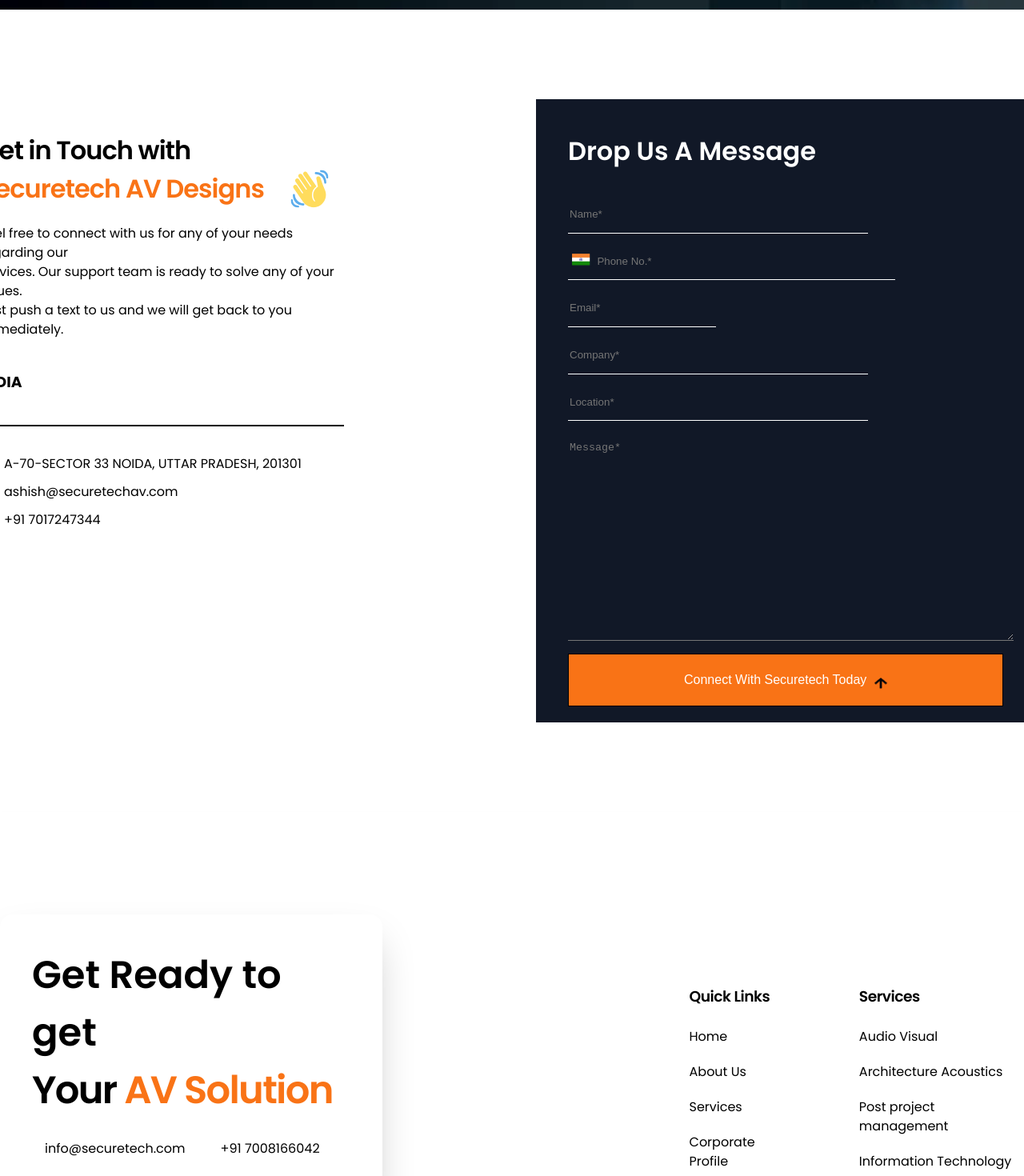
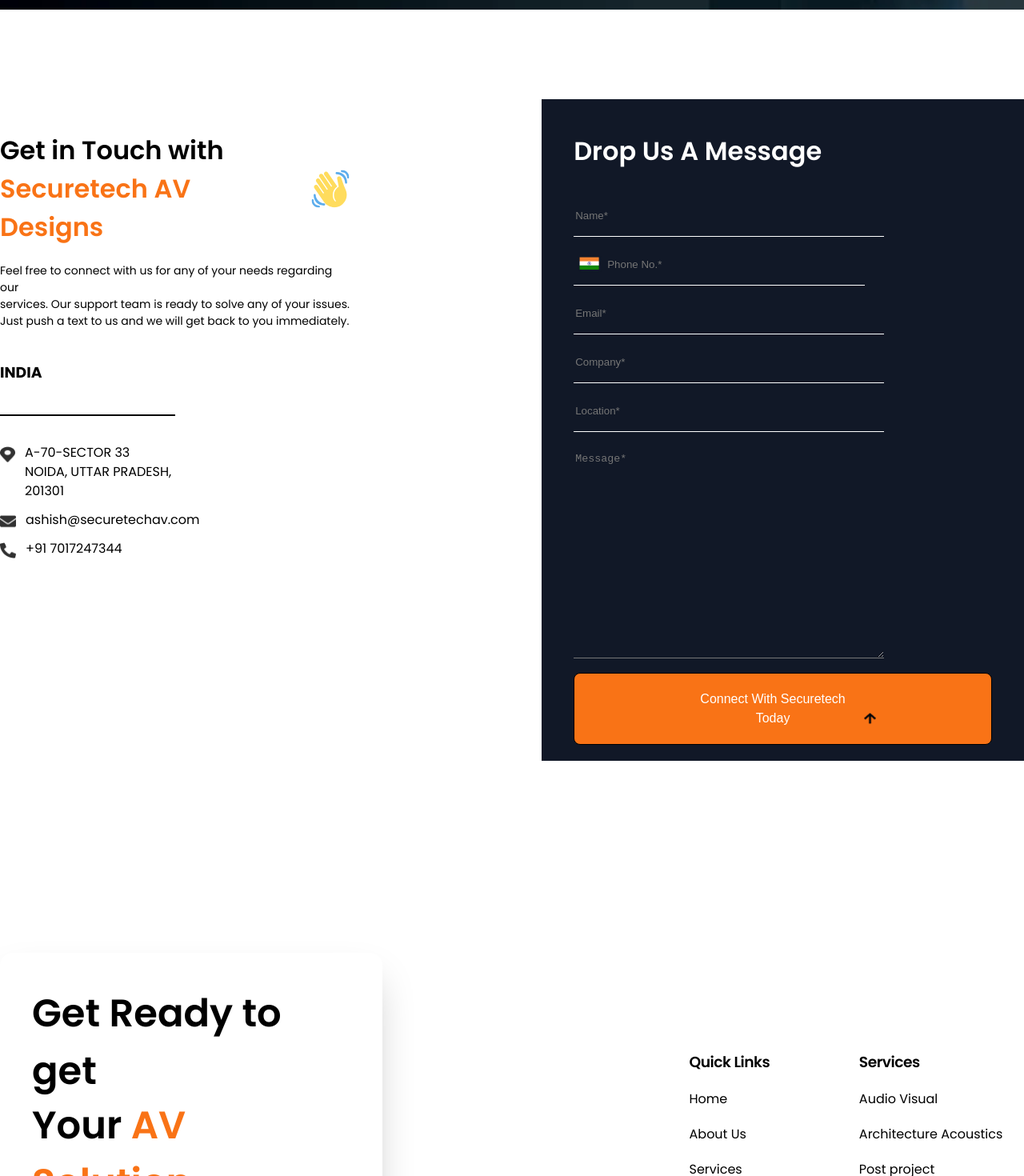
Before and after one commit to AshishBhardwaj01/securetech, a React (Vite) app: page /Contactus in a window 1280 px wide. Shown: the part 460-1930 px from the top of the page at 80% size. Built offline with nearby package versions, Linux system fonts and the light colour scheme; a web font is replaced by a local one.

Commit message:
"Updated CSS classes and styles for various components, including Contactbg, Contactsolution, Head, Solutionhead, Contactform, exploresolution, IndustrySolutions, review, solutions, and solutionvenue."

```diff
--- a/src/components/Contactbg.jsx
+++ b/src/components/Contactbg.jsx
@@ -4,7 +4,7 @@
 const Contactbg = ({ className = "" }) => {
   return (
     <div
-      className={`flex items-center justify-center max-w-full h-96 bg-no-repeat bg-center bg-cover  ${className}`}
+      className={`flex items-center justify-center max-w-full h-96 lg:h-28 bg-no-repeat bg-center bg-cover  ${className}`}
       style={{ backgroundImage: "url('contactbg.webp')" }}
     >
       <div className="flex items-center justify-center">
--- a/src/components/Contactsolution.jsx
+++ b/src/components/Contactsolution.jsx
@@ -5,31 +5,31 @@
 const Contactsolution = ({ className = "" }) => {
   return (
     <div
-      className={`flex flex-row gap-x-96 py-32 h-auto w-full items-center justify-center shadow-[0px_4px_4px_rgba(0,_0,_0,_0.25)] text-lg text-black font-poppins ${className}`}
+      className={`flex flex-row lg:flex-col gap-x-96 lg:gap-10 py-32 lg:py-20 h-auto w-full items-center justify-center shadow-[0px_4px_4px_rgba(0,_0,_0,_0.25)] text-lg text-black font-poppins ${className}`}
     >
-      <div className=" flex flex-col items-start mb-11 px-10 py-10 rounded-2xl shadow-2xl ">
-        <h1 className="m-0 tracking-normal font-semibold text-shadow-md">
+      <div className=" flex flex-col lg:bg-slate-300 items-start lg:items-center lg:max-w-full mb-11 px-10 lg:px-5 py-10 lg:py-20 rounded-2xl shadow-2xl ">
+        <h1 className="m-0 tracking-normal lg:text-5xl-2 font-semibold text-shadow-md">
           Get Ready to get
         </h1>
-        <h1 className="m-0 tracking-[-1.7px] font-semibold mt-[-0.7px] text-shadow-md">
-          <span>Your </span>
-          <span className="text-orange-500">AV Solution</span>
+        <h1 className="m-0 tracking-normal font-semibold -mt-1 text-shadow-md">
+          <span className="lg:text-5xl-2">Your </span>
+          <span className="text-orange-500 lg:text-5xl-2">AV Solution</span>
         </h1>
         <div className="relative flex flex-row  items-center gap-3">
           <div className="p-4 border border-gray-500 rounded">
-            <span className="text-base leading-[27px]">
+            <span className="text-base leading-normal">
               info@securetech.com
             </span>
           </div>
           <div className="p-4 border border-gray-500 rounded">
-            <span className="text-base leading-[27px]">+91 7008166042</span>
+            <span className="text-base leading-normal">+91 7008166042</span>
           </div>
         </div>
       </div>
-      <div className="border-gray-1500 flex flex-col items-start justify-start  gap-6 text-base">
-        <div className="flex flex-row gap-20  text-base">
+      <div className="border-gray-1500 flex flex-col items-start justify-start lg:items-center lg:justify-center gap-6 lg:gap-0 text-base">
+        <div className="flex flex-row gap-20 lg:gap-5 lg:text-sm  text-base">
           <div className="flex flex-col gap-5">
-            <h3 className="m-0 tracking-[-0.5px] leading-[36px] font-semibold">
+            <h3 className="m-0 tracking-[-0.5px] leading-normal font-semibold">
               Quick Links
             </h3>
             <Link
@@ -58,7 +58,7 @@
             </Link>
           </div>
           <div className="flex flex-col gap-5">
-            <h3 className="m-0 tracking-[-0.5px] leading-[36px] font-semibold">
+            <h3 className="m-0 tracking-[-0.5px] leading-normal font-semibold">
               Services
             </h3>
             <Link
--- a/src/components/Head.jsx
+++ b/src/components/Head.jsx
@@ -11,7 +11,7 @@
       className={`p-12 items-center justify-center lg:overflow-hidden bg-gradient-to-r from-orangered-200 to-orange-600 ${className}`}
     >
       <div className="flex flex-col items-center justify-center">
-        <h1 className="text-white font-poppins text-4xl font-bold mb-6">
+        <h1 className="text-white lg:text-center font-poppins text-4xl font-bold mb-6">
           About SecureTech AV
         </h1>
         <p className="text-white text-lg lg:text-sm lg:px-4 font-poppins flex flex-col px-20 mb-8">
--- a/src/components/contactform.jsx
+++ b/src/components/contactform.jsx
@@ -3,21 +3,21 @@
 
 const ContactForm = ({ className = "" }) => {
   return (
-    <div class="flex flex-row lg:flex-col py-28 items-start justify-center gap-60 text-left text-base text-black font-poppins">
+    <div class="flex flex-row lg:flex-col py-28 lg:py-14 items-start lg:items-center justify-center gap-60 text-left text-base text-black font-poppins">
       <div class="flex flex-col items-center justify-center max-w-full">
-        <div class="flex flex-col items-start justify-start gap-[20.2px] max-w-full">
-          <div class="flex flex-col items-start justify-start gap-[0.3px] text-29xl">
-            <h1 class="m-0 mt-10 tracking-[-0.96px] leading-normal font-semibold">
+        <div class="flex flex-col items-start lg:px-4 justify-start gap-5 max-w-full">
+          <div class="flex flex-col items-start justify-start text-29xl">
+            <h1 class="m-0 mt-10 tracking-normal leading-normal font-semibold">
               Get in Touch with
             </h1>
-            <div class="flex flex-row items-start justify-start gap-[33px] text-orange-500">
-              <h1 class="m-0 tracking-[-0.96px] leading-normal font-semibold">
+            <div class="flex flex-row items-start justify-start gap-8 lg:gap-4 text-orange-500">
+              <h1 class="m-0 tracking-normal leading-normal font-semibold">
                 Securetech AV Designs
               </h1>
               <img class="h-12 w-12 " loading="lazy" alt="" src="/hand1.svg" />
             </div>
           </div>
-          <div class="flex flex-col items-start justify-start text-darkslategray-400">
+          <div class="flex flex-col items-start text-sm justify-start text-darkslategray-400">
             <p class="m-0 leading-normal">
               Feel free to connect with us for any of your needs regarding our
             </p>
@@ -29,20 +29,20 @@
             </p>
           </div>
           <h3 classname="text-gray-300">INDIA</h3>
-          <div class="w-[455px] flex flex-row items-start justify-start pb-[14.8px] border-t-[2px] border-solid border-darkslategray-500"></div>
-          <div class="w-[455px] flex flex-col items-start justify-start gap-[10.9px] text-darkslategray-500">
-            <div class="flex flex-row items-start justify-start gap-[10px]">
+          <div class="w-1/2 flex flex-row items-start justify-start pb-3.5 border-t-2 border-solid border-darkslategray-500"></div>
+          <div class="w-1/2 flex flex-col items-start justify-start gap-3 text-darkslategray-500">
+            <div class="flex flex-row items-start justify-start gap-3">
               <img
                 class="h-5 w-5 mt-1"
                 loading="lazy"
                 alt=""
                 src="/locator.png"
               />
-              <div class="leading-normal">
+              <div class="leading-normal lg:w-80">
                 A-70-SECTOR 33 NOIDA, UTTAR PRADESH, 201301
               </div>
             </div>
-            <div class="flex flex-row items-start justify-start gap-[10px]">
+            <div class="flex flex-row items-start justify-start gap-3">
               <img
                 class="h-5 w-5 mt-1"
                 loading="lazy"
@@ -53,7 +53,7 @@
                 ashish@securetechav.com
               </div>
             </div>
-            <div class="flex flex-row items-start justify-start gap-[10px]">
+            <div class="flex flex-row items-start justify-start gap-3">
               <img
                 class="h-5 w-5 mt-1"
                 loading="lazy"
@@ -65,67 +65,67 @@
           </div>
         </div>
       </div>
-      <div class="flex bg-gray-900  flex-col items-start justify-center py-5 px-10 gap-2 text-white">
+      <div class="flex bg-gray-900 lg:max-w-full  flex-col lg:rounded-lg items-start justify-center py-5 lg:pb-5 px-10 lg:pr-5 lg:pl-5 gap-2.5 lg:gap-0 text-white">
         <h1 className="font-poppins font-semibold items-start">
           Drop Us A Message
         </h1>
-        <div class="w-[555px] flex flex-col items-start justify-start pb-2 gap-[26px]">
-          <div class="flex flex-col items-start justify-start gap-[10px]">
-            <div class="bg-gray-900 flex flex-row items-start justify-start pt-[12.3px] pb-[11px] border-b-[1px] border-solid border-slategray">
+        <div class="w-1/2 flex flex-col items-start justify-start pb-2 gap-6">
+          <div class="flex flex-col items-start justify-start gap-2.5">
+            <div class=" flex flex-row items-start justify-start pt-3 pb-3 border-b-[1px] border-solid border-slategray">
               <input
-                class="w-[371px] bg-[transparent] h-[22.4px] text-white"
+                class="w-96 lg:w-60 bg-[transparent] h-6 text-white"
                 placeholder="Name*"
                 type="text"
               />
             </div>
-            <div class="bg-gray-900 flex flex-row items-start justify-start pt-[12.3px] pb-[11px] border-b-[1px] border-solid border-slategray">
+            <div class="  flex flex-row items-start justify-start pt-3 pb-3 border-b-[1px] border-solid border-slategray">
               <img
-                class="w-[34.4px] h-[22px] object-contain"
+                class="w-10 h-6 object-contain"
                 loading="lazy"
                 alt=""
                 src="/flag.png"
               />
               <input
-                class="w-[371px] bg-[transparent] h-[22.4px] text-white"
+                class="w-80 lg:w-60 bg-[transparent] h-6 text-white"
                 placeholder="Phone No.*"
                 type="text"
               />
             </div>
-            <div class="bg-gray-900 flex flex-row items-start justify-start pt-[12.3px] pb-[11px] border-b-[1px] border-solid border-slategray">
+            <div class=" flex flex-row items-start justify-start pt-3 pb-3 border-b-[1px] border-solid border-slategray">
               <input
-                class="w-[180.5px] bg-[transparent] h-[22.4px] text-white"
+                class="w-96 lg:w-60 bg-[transparent] h-6 text-white"
                 placeholder="Email*"
                 type="text"
               />
             </div>
-            <div class="bg-gray-900 flex flex-row items-start justify-start pt-[12.3px] pb-[11px] border-b-[1px] border-solid border-slategray">
+            <div class=" flex flex-row items-start justify-start pt-3 pb-3 border-b-[1px] border-solid border-slategray">
               <input
-                class="w-[371px] bg-[transparent] h-[22.4px] text-white"
+                class="w-96 lg:w-60 bg-[transparent] h-6 text-white"
                 placeholder="Company*"
                 type="text"
               />
             </div>
-            <div class="bg-gray-900 flex flex-row items-start justify-start pt-[12.3px] pb-[11px] border-b-[1px] border-solid border-slategray">
+            <div class=" flex flex-row items-start justify-start pt-3 pb-3 border-b-[1px] border-solid border-slategray">
               <input
-                class="w-[371px] bg-[transparent] h-[22.4px] text-white"
+                class="w-96 lg:w-60 bg-[transparent] h-6 text-white"
                 placeholder="Location*"
                 type="text"
               />
             </div>
             <textarea
-              class="bg-gray-900 h-[232px] w-[553px] text-white border-b-[1px] py-4 border-solid border-slategray"
+              class="bg-transparent h-60 w-96 lg:w-60 text-white border-b-[1px] py-4 border-solid border-slategray"
               placeholder="Message*"
               rows="10"
-              cols="28"
+              cols="28 lg:18"
             ></textarea>
           </div>
         </div>
         <div class="flex flex-row items-center justify-center">
-          <button class="cursor-pointer bg-orange-500 px-36 py-5 bg-chocolate-100 flex flex-row items-end justify-start gap-[9.4px] border-[1px] border-solid border-aquamarine ">
-            <div class="text-base leading-normal capitalize font-normal text-white">
+          <button class="cursor-pointer bg-orange-500 hover:bg-slate-200 hover:text-orange-500 rounded-lg  text-white px-36 lg:px-10 py-5  flex flex-row items-end justify-start gap-2.5 border-[1px] border-solid border-aquamarine ">
+            <div class="text-base leading-normal capitalize font-normal  ">
               Connect with Securetech today
             </div>
-            <img class="h-4 w-4" alt="" src="/Icon.png" />
+            <img class="h-4 w-4 pb-1" alt="" src="/Icon.png" />
           </button>
         </div>
       </div>
--- a/src/components/review.jsx
+++ b/src/components/review.jsx
@@ -314,7 +314,7 @@
 const reviews = [
   {
     id: 1,
-    image: 'imag4.png',
+    image: 'https://via.placeholder.com/200',
     name: 'Antriksh verma',
     feedback: 'Its indeed the place for all your technology needs. i have had a great experience dealing with them for an audio video professional solution. Solution being provided was state of the art and the team was really professional and competant. Thanks SecureTech AV for the awesome experience and wish you all the very best for your future endeavours.',
     rating: 5,
```
Also changed, not shown: src/components/Solutionhead.jsx (+11 -11 lines), src/components/exploresolution.jsx (+4 -4 lines), src/components/solutions.jsx (+5 -5 lines), src/components/solutionvenue.jsx (+13 -13 lines).
